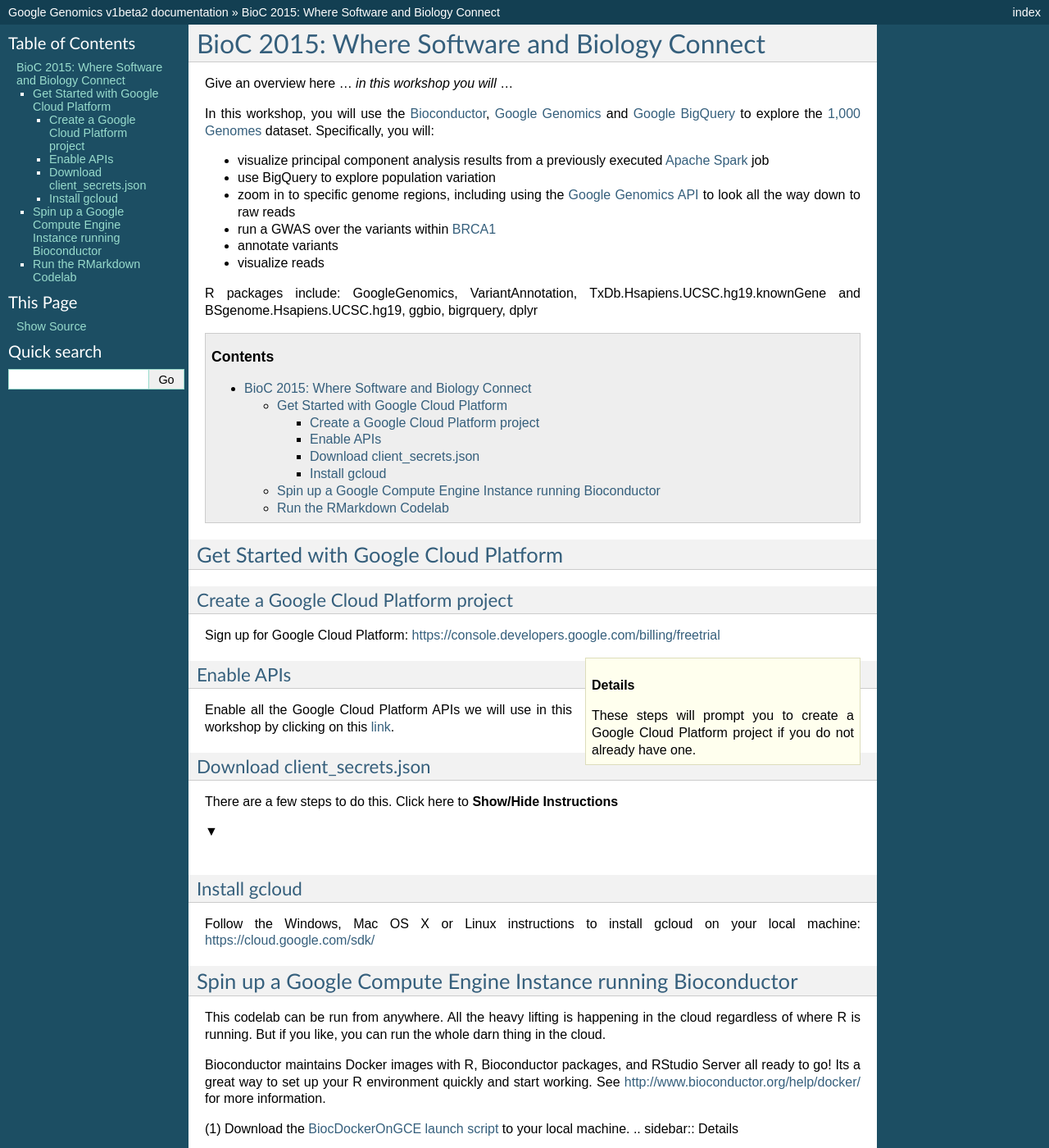
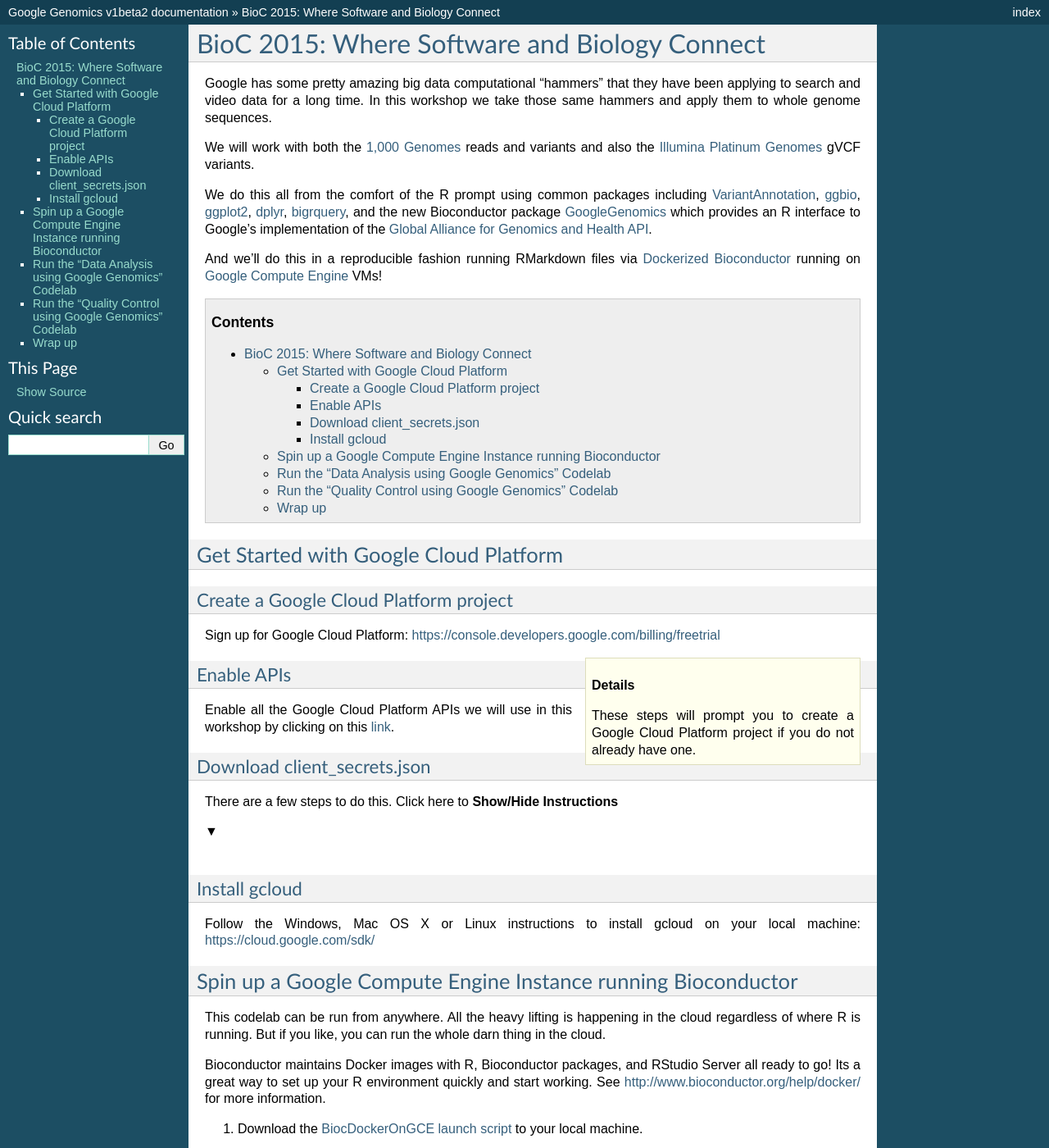
Before and after one commit to googlegenomics/readthedocs, a Sphinx documentation site: the page built from docs/source/workshops/bioc-2015.rst, in a window 1280 px wide and 1400 px high. Shown: the whole window at 82% size. Built offline with Sphinx 7.4.7, drawn with Linux system fonts in a browser that asks for light colours; some of the changed text lies outside the part shown.

Commit message:
More updates to Bioc workshop content.

```diff
--- a/docs/source/conf.py
+++ b/docs/source/conf.py
@@ -147,6 +147,7 @@
 
 .. _Bioconductor: http://www.bioconductor.org/
 .. _Using Bioconductor: http://www.bioconductor.org/install/
+.. _Dockerized Bioconductor: http://bioconductor.org/help/docker/
 
 .. _IGV: https://www.broadinstitute.org/igv/
 .. _Picard: http://broadinstitute.github.io/picard/
@@ -157,6 +158,14 @@
 .. _Data Analysis using Google Genomics: https://github.com/googlegenomics/codelabs/tree/master/R/1000Genomes-BRCA1-analysis
 .. _Quality Control using Google Genomics: https://github.com/googlegenomics/codelabs/tree/master/R/PlatinumGenomes-QC
 .. _BiocDockerOnGCE launch script: https://raw.githubusercontent.com/googlegenomics/gce-images/master/launch-scripts/bioconductorRStudioGCE.sh
+
+.. ### R package links
+.. _VariantAnnotation: http://bioconductor.org/packages/release/bioc/html/VariantAnnotation.html
+.. _ggbio: http://bioconductor.org/packages/release/bioc/html/ggbio.html
+.. _ggplot2: http://cran.r-project.org/web/packages/ggplot2/index.html
+.. _dplyr: http://cran.r-project.org/web/packages/dplyr/index.html
+.. _bigrquery: http://cran.r-project.org/web/packages/bigrquery/index.html
+.. _GoogleGenomics: http://bioconductor.org/packages/release/bioc/html/GoogleGenomics.html
 """
 
 # -- Options for HTML output ----------------------------------------------
--- a/docs/source/includes/get_client_secrets.rst
+++ b/docs/source/includes/get_client_secrets.rst
@@ -14,3 +14,5 @@
 #. Click the "Create Client ID" button.
 #. You'll see your Client ID and Client secret listed under "Client ID for native application".
 #. Under Client ID for native application, click "Download JSON".
+
+Throughout this documentation we refer to this file as ``client_secrets.json`` even though upon download it has a much longer filename.  You might rename the file or add a symlink to it with the shorter name.
--- a/docs/source/includes/r_workbench_setup.rst
+++ b/docs/source/includes/r_workbench_setup.rst
@@ -1,4 +1,5 @@
 (1) Download the `BiocDockerOnGCE launch script`_ to your local machine.
+
 .. sidebar:: Details
 
      This script will create virtual machine on Google Cloud Platform with a locked down network (only port 22 open).  Your local machine will securely connect to the VM via an ssh tunnel.
--- a/docs/source/index.rst
+++ b/docs/source/index.rst
@@ -23,4 +23,6 @@
   github_index
   mailinglist
 
+.. # See http://stackoverflow.com/questions/13094652/include-another-page-s-toc-in-sphinx for hand-created table of contents
+
 If instead you want to browse github samples by technology or language used, see :doc:`github_index`.
--- a/docs/source/workshops/bioc-2015.rst
+++ b/docs/source/workshops/bioc-2015.rst
@@ -1,18 +1,13 @@
 BioC 2015: Where Software and Biology Connect
 =============================================
 
-Give an overview here ... *in this workshop you will* ...
+Google has some pretty amazing big data computational "hammers" that they have been applying to search and video data for a long time.  In this workshop we take those same hammers and apply them to whole genome sequences.
 
-In this workshop, you will use the `Bioconductor`_, `Google Genomics`_ and `Google BigQuery`_ to explore the :doc:`/use_cases/discover_public_data/1000_genomes` dataset. Specifically, you will:
+We will work with both the :doc:`/use_cases/discover_public_data/1000_genomes` reads and variants and also the :doc:`/use_cases/discover_public_data/platinum_genomes` gVCF variants.
 
-* visualize principal component analysis results from a previously executed `Apache Spark`_ job
-* use BigQuery to explore population variation
-* zoom in to specific genome regions, including using the `Google Genomics API`_ to look all the way down to raw reads
-* run a GWAS over the variants within `BRCA1`_
-* annotate variants
-* visualize reads
+We do this all from the comfort of the R prompt using common packages including `VariantAnnotation`_, `ggbio`_, `ggplot2`_, `dplyr`_, `bigrquery`_, and the new Bioconductor package `GoogleGenomics`_ which provides an R interface to Google's implementation of the `Global Alliance for Genomics and Health API`_.
 
-R packages include: GoogleGenomics, VariantAnnotation, TxDb.Hsapiens.UCSC.hg19.knownGene and BSgenome.Hsapiens.UCSC.hg19, ggbio, bigrquery, dplyr
+And we'll do this in a reproducible fashion running RMarkdown files via `Dockerized Bioconductor`_ running on `Google Compute Engine`_ VMs!
 
 .. contents::
 
@@ -68,8 +63,10 @@
 
       .. include:: /includes/r_workbench_details.rst
 
-Run the RMarkdown Codelab
--------------------------
+Run the "Data Analysis using Google Genomics" Codelab
+------------------------------------------------------
+
+In `Data Analysis using Google Genomics`_ we perform PCA, BigQuery, and GWAS analyses to identify variants of interest within :doc:`/use_cases/discover_public_data/1000_genomes` and then explore those reads and variants using Bioconductor.
 
 (1) Clone the Google Genomics codelab repository.  From the RStudio *Main Menu*:
 
@@ -89,4 +86,43 @@
 
   More -> Set As Working Directory
 
-Start running AllModalitiesDemo.Rmd line by line or chunk by chunk!  You can view the rendered analysis `here <https://github.com/googlegenomics/codelabs/blob/master/R/1000Genomes-BRCA1-analysis/AllModalitiesDemo.md>`_.
+(4) Start running `AllModalitiesDemo.Rmd <https://github.com/googlegenomics/codelabs/blob/master/R/1000Genomes-BRCA1-analysis/AllModalitiesDemo.Rmd>`_ line by line or chunk by chunk!
+
+  You can view the rendered analysis here `AllModalitiesDemo.md <https://github.com/googlegenomics/codelabs/blob/master/R/1000Genomes-BRCA1-analysis/AllModalitiesDemo.md>`_.
+
+Run the "Quality Control using Google Genomics" Codelab
+--------------------------------------------------------
+
+In `Quality Control using Google Genomics`_ we perform common quality control checks such as singleton rate, transition/transversion rate, and Hardy-Weinberg Equilibrium on the :doc:`/use_cases/discover_public_data/platinum_genomes` gVCF variants.
+
+(1) Open the first codelab RMarkdown file.  From the RStudio *Files Pane*:
+
+  R -> PlatinumGenomes-QC
+
+  Open Data-Overview.Rmd
+
+(2) Set your current working directory.  From the RStudio *Files Pane*:
+
+  More -> Set As Working Directory
+
+(3) Start running `Data-Overview.Rmd <https://github.com/googlegenomics/codelabs/blob/master/R/PlatinumGenomes-QC/Data-Overview.Rmd>`_ line by line or chunk by chunk!
+
+  You can view the rendered analysis here `Data-Overview.md <https://github.com/googlegenomics/codelabs/blob/master/R/PlatinumGenomes-QC/Data-Overview.md>`_.
+
+(4) There are three more parts to this codelab:
+
+  * `Part 2: Data Transformation <https://github.com/googlegenomics/codelabs/blob/master/R/PlatinumGenomes-QC/Data-Transformation.md>`_ just skim this - we use Dataflow to make the equivalent of a multi-sample VCF)
+  * `Part 3: Sample-Level QC <https://github.com/googlegenomics/codelabs/blob/master/R/PlatinumGenomes-QC/Sample-Level-QC.Rmd>`_
+  * `Part 4: Variant-Level QC <https://github.com/googlegenomics/codelabs/blob/master/R/PlatinumGenomes-QC/Variant-Level-QC.md>`_
+
+Wrap up
+-------------
+
+TODO: more here
+
+* see other published data
+* pointers to run spark/dataflow jobs
+* pointers to more BigQuery examples
+* "stop" your VM
+* collaborate on GA4GH specification
+* collaborate on https://github.com/Bioconductor/GoogleGenomics
```
